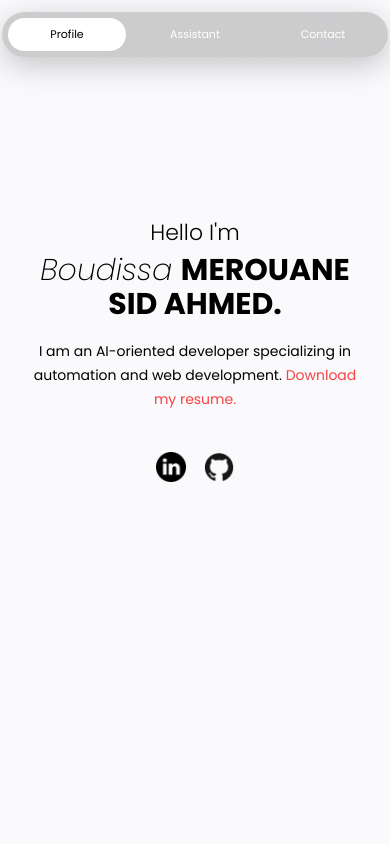
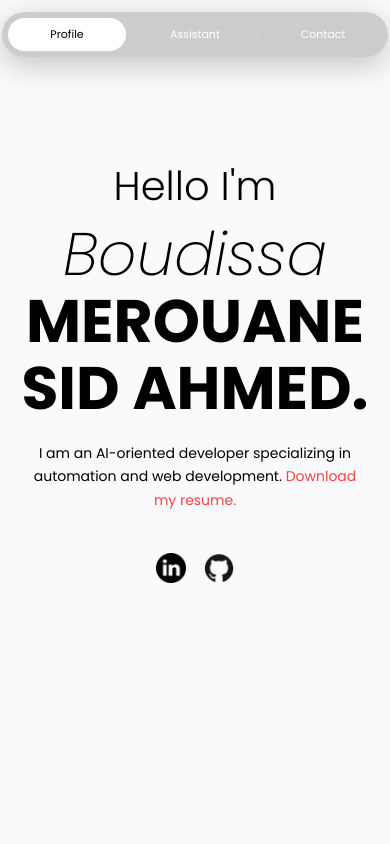
Before and after one commit to sid77med-bit/Portfolio, a Next.js app: page / in a window 390 px wide. Shown: the top 844 px of the page. Built offline with nearby package versions, Linux system fonts and the light colour scheme.

Commit message:
ajusted phone appearance2

```diff
--- a/app/page.module.css
+++ b/app/page.module.css
@@ -450,11 +450,15 @@ text-align: center;
   .hero {
     width: 100%;
     max-width: 420px;
-    margin-top: 120px;
+    margin-top: 60px;
     flex-direction: column;
     gap: 26px;
     align-items: center;
     text-align: center;
+  }
+
+  .name{
+    font-size: 50px;
   }
 
   .contacts{
@@ -469,13 +473,13 @@ text-align: center;
   }
 
   .bonjour {
-    font-size: 22px;
+    font-size: 40px;
   }
 
   .name {
     width: auto;
     max-width: 100%;
-    font-size: 34px;
+    font-size: 60px;
     line-height: 1.12;
   }
 
@@ -621,13 +625,11 @@ text-align: center;
     padding-inline: 4px;
   }
 
+
   .bot {
     display: none;
   }
 
-  .name {
-    font-size: 30px;
-  }
 
   .formations p{
     font-size: 31px;
```
